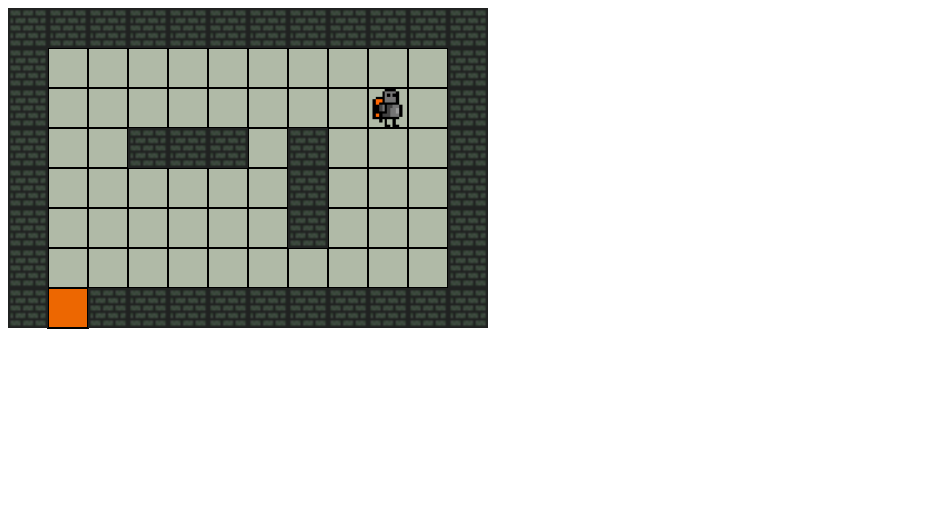
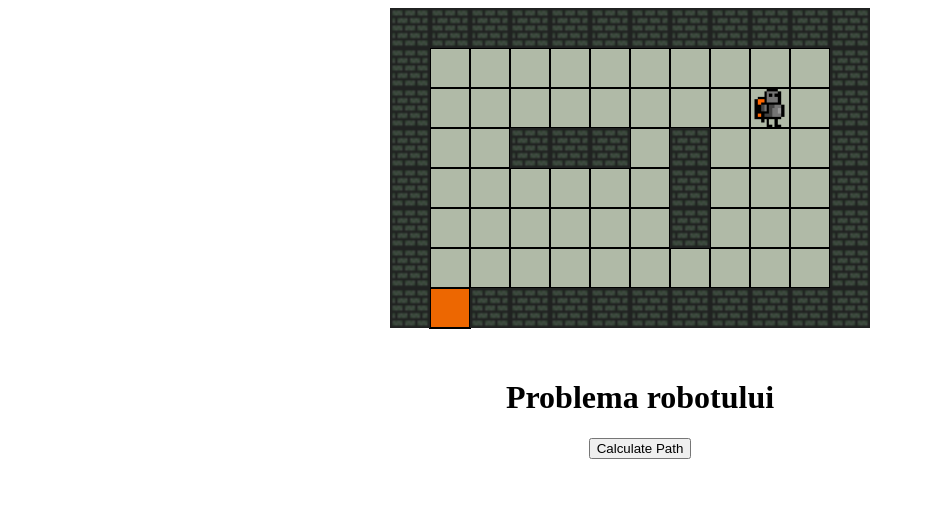
Before and after one commit to cubbK/RobotProb, a website: page index.html in a window 1280 px wide. Shown: the whole page, without its empty margins (0-925 px from the left). Drawn offline with Linux system fonts and the light colour scheme.

Commit message:
buton pt generare path

```diff
--- /dev/null
+++ b/css/style.css
@@ -0,0 +1,7 @@
+body {
+  text-align: center;
+}
+
+.konvajs-content {
+  margin: 0 auto;
+}
--- a/index.html
+++ b/index.html
@@ -3,11 +3,13 @@
 <head>
   <meta charset="UTF-8">
   <title>Problema Robotului</title>
-
+  <link rel="stylesheet" href="css/style.css">
 </head>
 
 <body>
   <div id="canvas"></div>
+  <h1>Problema robotului</h1>
+  <button id="generate-path-btn">Calculate Path</button>
   <script src="js/konva.min.js"></script>
   <script src="js/bundle.js"></script>
 
--- a/js/bundle.js
+++ b/js/bundle.js
@@ -5,7 +5,7 @@ var PF = require('pathfinding');
 var stage = new Konva.Stage({
   container: 'canvas', // id of container <div>
   width: 500,
-  height: 500
+  height: 350
 });
 // then create layer
 var layer = new Konva.Layer();
@@ -127,6 +127,7 @@ function drawPathTile(posX, posY) {
     strokeWidth: 2
   });
   layer.add(pathTile);
+  stage.add(layer);
 }
 // clears map for pathfinding
 function clearMap(map) {
@@ -144,10 +145,27 @@ function getPath(map) {
   map = clearMap(map);
   var finder = new PF.AStarFinder();
   var grid = new PF.Grid(map);
-  var path = finder.findPath(5, 5, 7, 1, grid);
+  var path = finder.findPath(9, 2, 1, 7, grid);
   return path;
 }
-getPath(map);
+
+function drawPath() {
+  var path = getPath(map);
+  console.log(path);
+  for (var i = 0; i < path.length; i++) {
+    var posX = path[i][0] * 40;
+    var posY = path[i][1] * 40;
+    drawPathTile(posX, posY);
+  }
+
+}
+
+var generatePathBtn = document.getElementById('generate-path-btn');
+generatePathBtn.onclick = function() {
+  drawPath();
+  console.log("yay");
+
+}
 },{"pathfinding":4}],2:[function(require,module,exports){
 module.exports = require('./lib/heap');
 
```
Also changed, not shown: js/main.js (+21 -3 lines).
